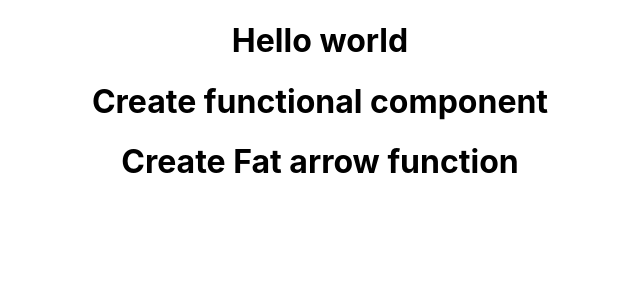
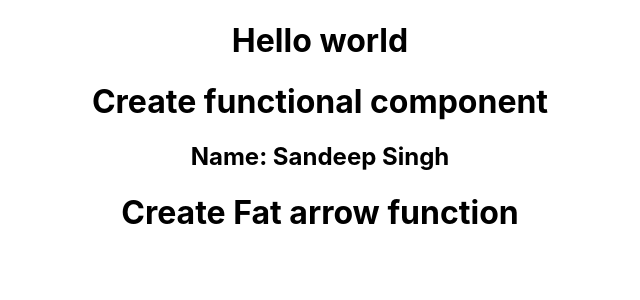
Before and after one commit to sandeepsingh75/react-concepts, a React (Create React App) app: page / in a window 1280 px wide. Shown: the top 300 px of the page, without its empty margins (320-960 px from the left). Built offline with nearby package versions, Linux system fonts and the light colour scheme.

Commit message:
use props in components

```diff
--- a/src/App.js
+++ b/src/App.js
@@ -7,7 +7,7 @@ function App() {
   return (
     <div className="App">
       <h1> Hello world</h1>
-      <Home/>
+      <Home name="Sandeep Singh" />
       <Profile />
     </div>
   );
--- a/src/components/Home.js
+++ b/src/components/Home.js
@@ -1,7 +1,9 @@
-function Home(){
+function Home(props){
     return(
         <>
+
         <h1> Create functional component</h1>
+        <h2> Name: {props.name}</h2>
         </>
     )
 }
```
